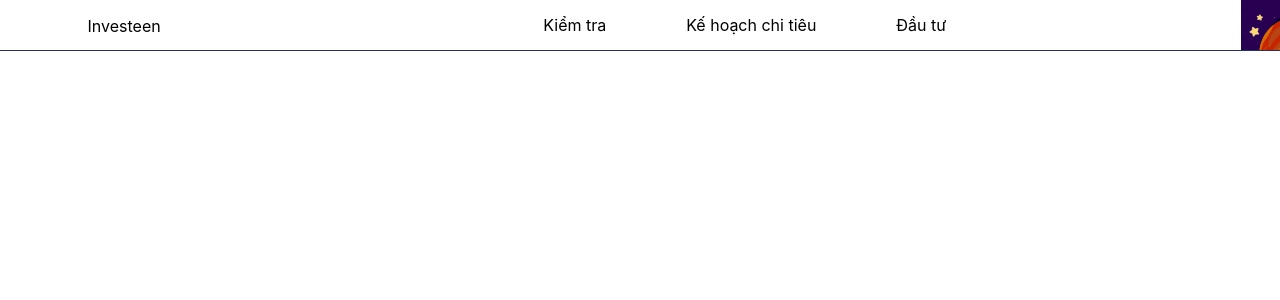
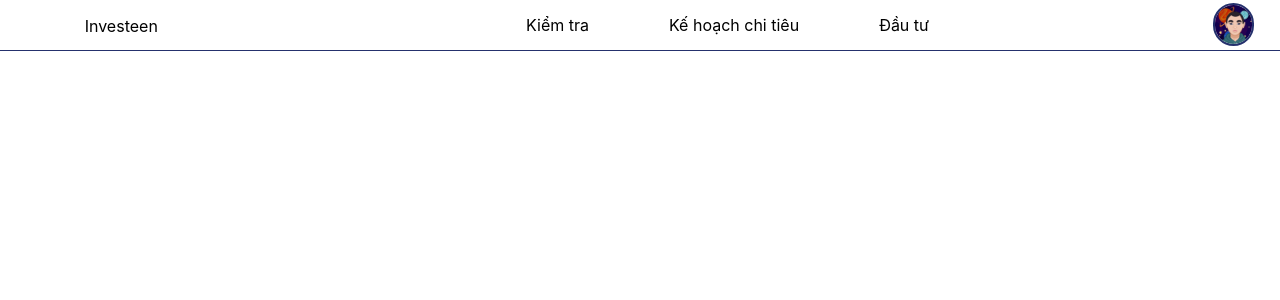
Before and after one commit to TanPuc/Investeen, a React (Create React App) app in the folder investeen/: page / in a window 1280 px wide. Shown: the top 300 px of the page. Built offline with nearby package versions, Linux system fonts and the light colour scheme.

Commit message:
Update 6/12

```diff
--- a/investeen/src/App.css
+++ b/investeen/src/App.css
@@ -79,10 +79,18 @@
 }
 
 .App-UserLogo {
+  margin-top: 0.2%;
+  margin-right: 2%;
+  /* padding: 2px; */
   width: 50px;
-  height: 50px;
-  object-fit: cover;
-        overflow: hidden;
+  height: 39px;
+  overflow: hidden;
+  border-radius: 25px;
+  border: #25316D solid 2px;
   /* display: flex;
   justify-content: center; */
 }
+.User {
+  width: 40px;
+  height: 40px;
+}
--- a/investeen/src/App.js
+++ b/investeen/src/App.js
@@ -11,7 +11,7 @@ function App() {
           <a className="App-NavBox">Kế hoạch chi tiêu</a>
           <a className="App-NavBox">Đầu tư</a>
         </div>
-        <a className="App-UserLogo"><img src={require('./Assets/Avatar.png')}></img></a>
+        <a className="App-UserLogo"><img className='User' src={require('./Assets/Avatar.png')}></img></a>
       </div>
       {/* <header className="App-header">
         <img src={logo} className="App-logo" alt="logo" />
```
